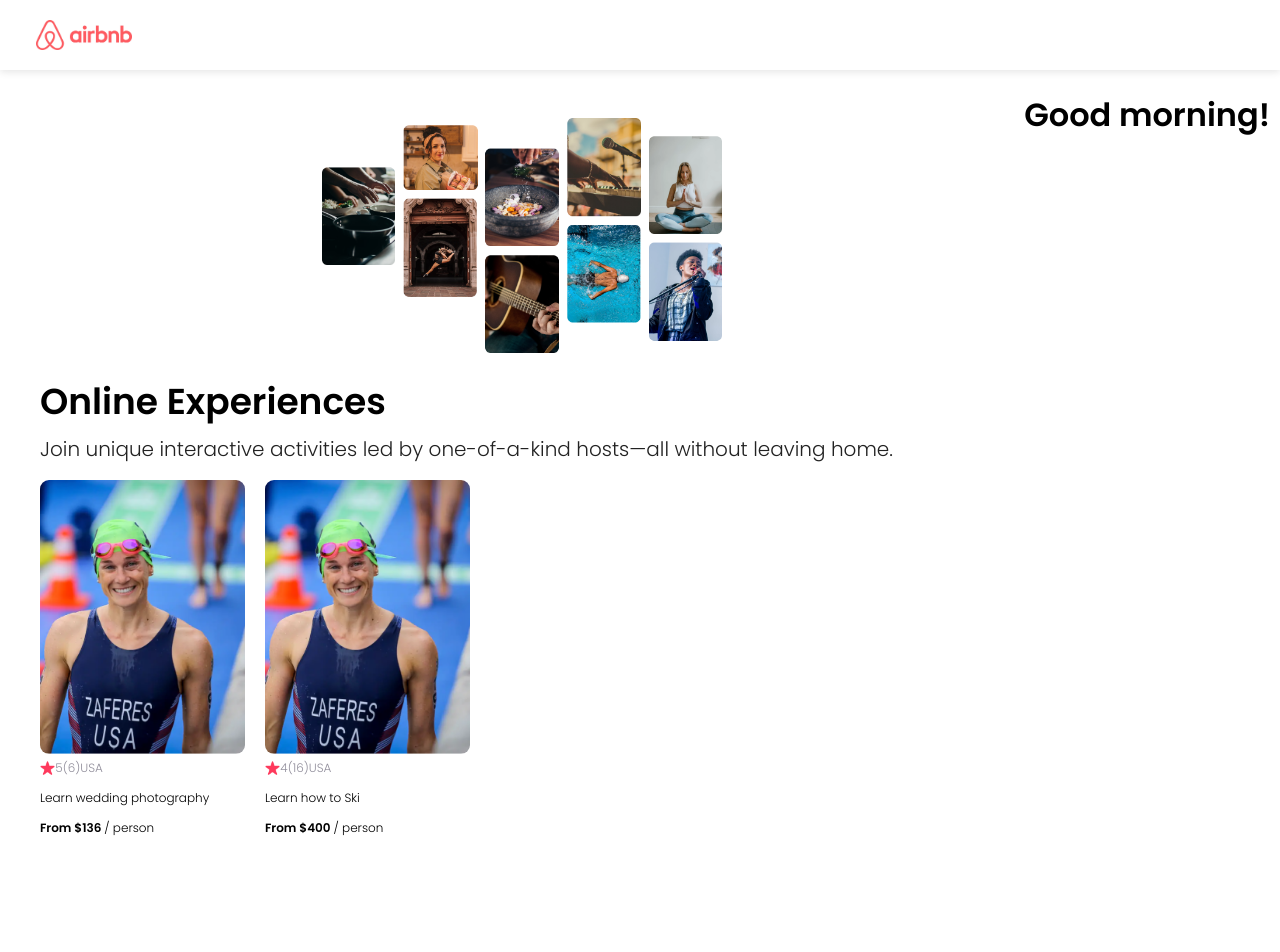
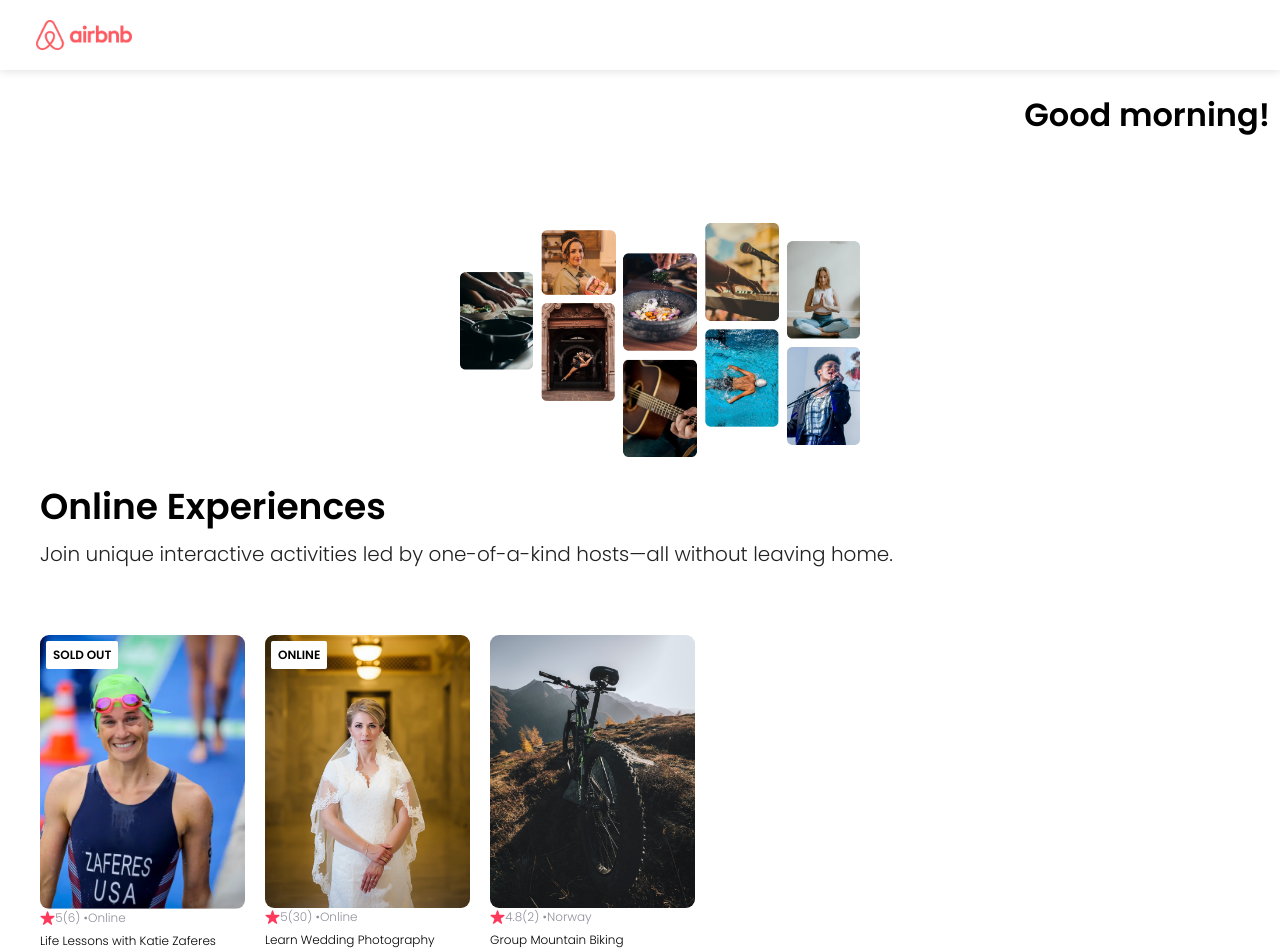
Before and after one commit to JoelOgualiri/REACT, a React (Create React App) app: page / in a window 1280 px wide. Shown: the top 952 px of the page. Before the commit the page ends 849 px from the top, so only its background shows below. Built offline with nearby package versions, Linux system fonts and the light colour scheme.

Commit message:
added more props

```diff
--- a/src/Activities.js
+++ b/src/Activities.js
@@ -1,22 +1,41 @@
 export default [
     {
-        image: "./images/katie-zaferes.png",
-        rating: "5",
-        review: "(6)",
-        country: "USA",
-        comment: "Learn wedding photography",
-        price: "136",
-
+        id: 1,
+        title: "Life Lessons with Katie Zaferes",
+        description: "I will share with you what I call \"Positively Impactful Moments of Disappointment.\" Throughout my career, many of my highest moments only came after setbacks and losses. But learning from those difficult moments is what gave me the ability to rise above them and reach my goals.",
+        price: 136,
+        coverImg: "./images/katie-zaferes.png",
+        stats: {
+            rating: 5.0,
+            reviewCount: 6
+        },
+        location: "Online",
+        openSpots: 0,
     },
     {
-        image: "./images/katie-zaferes.png",
-        rating: "4",
-        review: "(16)",
-        country: "Canada",
-        comment: "Learn how to Ski",
-        price: "400",
+        id: 2,
+        title: "Learn Wedding Photography",
+        description: "Interested in becoming a wedding photographer? For beginner and experienced photographers alike, join us in learning techniques required to leave the happy couple with memories that'll last a lifetime.",
+        price: 125,
+        coverImg: "../images/wedding-photography.png",
+        stats: {
+            rating: 5.0,
+            reviewCount: 30
+        },
+        location: "Online",
+        openSpots: 27,
+    },
+    {
+        id: 3,
+        title: "Group Mountain Biking",
+        description: "Experience the beautiful Norwegian landscape and meet new friends all while conquering rugged terrain on your mountain bike. (Bike provided!)",
+        price: 50,
+        coverImg: "./images/mountain-bike.png",
+        stats: {
+            rating: 4.8,
+            reviewCount: 2
+        },
+        location: "Norway",
+        openSpots: 3,
     }
-
-
-
 ]
--- a/src/App.css
+++ b/src/App.css
@@ -29,8 +29,8 @@
 }
 
 .greeting {
-
-  float: right;
+  display: flex;
+  justify-content: flex-end;
   margin-right: 10px;
   padding-left: 20px;
 }
@@ -74,11 +74,17 @@
 .card {
 
 
+
   width: 205px;
   font-size: 12px;
+  flex: 0 0 auto;
+  display: flex;
+  flex-direction: column;
+  position: relative;
 }
 
 .card--list {
+  margin-top: 50px;
   display: flex;
   flex-wrap: nowrap;
   gap: 20px;
@@ -98,3 +104,23 @@
 .card--star {
   height: 14px;
 }
+
+.card--title {
+  overflow: hidden;
+  text-overflow: ellipsis;
+  margin-top: 5px;
+}
+
+.card--price {
+  margin-top: auto;
+}
+
+.card--badge {
+  position: absolute;
+  top: 6px;
+  left: 6px;
+  background-color: white;
+  padding: 5px 7px;
+  border-radius: 2px;
+  font-weight: bold;
+}
--- a/src/App.js
+++ b/src/App.js
@@ -10,18 +10,24 @@
 function App() {
   const Stuff = Activities.map(activity => {
     return <Card
-      image={activity.image}
-      rating={activity.rating}
-      review={activity.review}
-      comment={activity.comment}
+      key={activity.id}
+      image={activity.coverImg}
+      rating={activity.stats.rating}
+      reviewCount={activity.stats.reviewCount}
+      comment={activity.title}
       price={activity.price}
+      location={activity.location}
+      openSpots={activity.openSpots}
     />
   })
   return (
     <div className="App">
 
       <Navbar />
-      <Greeting />
+      <div className="greeting">
+        <Greeting />
+      </div>
+
       <Hero />
       <section className="card--list">
         {Stuff}
--- a/src/Card.js
+++ b/src/Card.js
@@ -1,24 +1,29 @@
 import star from "./star.png"
 //import backgroundPix from "./images/katie-zaferes.png"//
 export default function Card(props) {
-    console.log(props.image)
-
+    let badgeText
+    if (props.openSpots === 0) {
+        badgeText = "SOLD OUT"
+    } else if (props.location === "Online") {
+        badgeText = "ONLINE"
+    }
 
     return (
 
 
         <div className="card">
+            {badgeText && <div className="card--badge">{badgeText}</div>}
 
             <img className="card--image" src={props.image} width="50" alt="pix"></img>
             <div className="card--stats">
                 <img className="card--star" src={star} alt="star"></img>
                 <span className="gray">{props.rating}</span>
-                <span className="gray">{props.review}</span>
-                <span className="gray">USA</span>
+                <span className="gray">({props.reviewCount}) •</span>
+                <span className="gray">{props.location}</span>
 
             </div>
-            <p>{props.comment}</p>
-            <p><span className="bold">From ${props.price} </span> / person</p>
+            <p className="card--title">{props.comment}</p>
+            <p className="card--price"><span className="bold">From ${props.price} </span> / person</p>
 
 
         </div>
--- a/src/Greeting.js
+++ b/src/Greeting.js
@@ -11,7 +11,7 @@
         timeofDay = "night"
     }
     return (
-        <div className="greeting">
+        <div >
             <h1 >Good <span className="bold">{timeofDay}!</span></h1>
         </div>
 
```
Also changed, not shown: src/images.js (deleted, +0 -10 lines), public/images/mountain-bike.png (added), public/images/wedding-photography.png (added).
